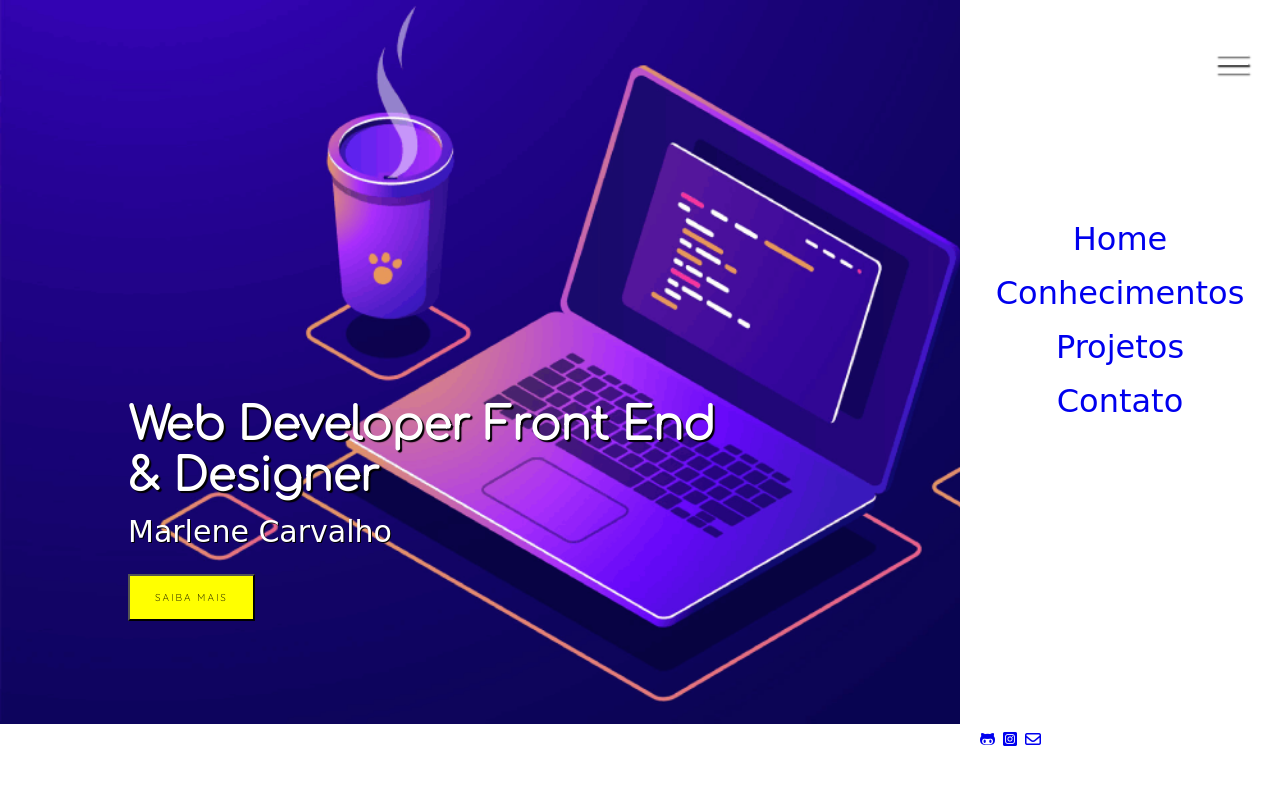
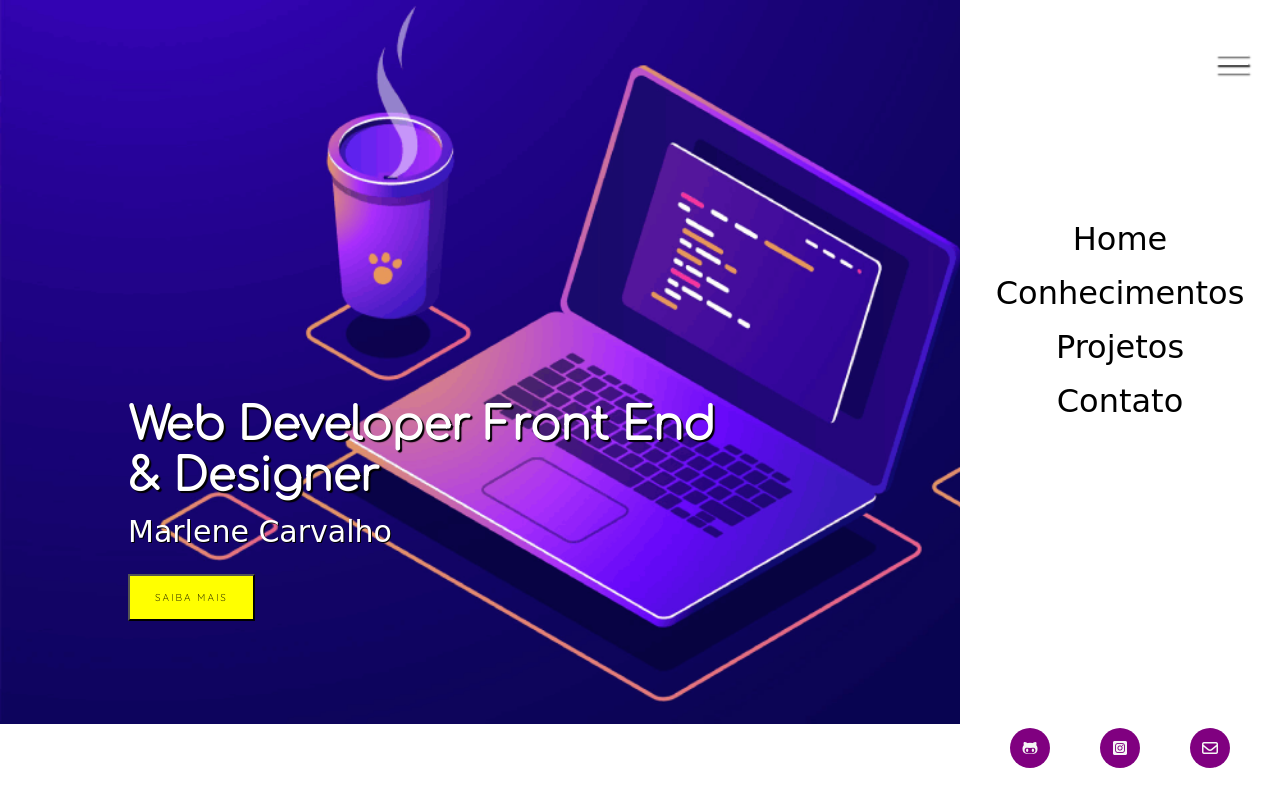
Before and after one commit to marlenecarvalho/Portf-lio, a plain HTML site: page index.html in a window 1280 px wide. Drawn offline with Linux system fonts and the light colour scheme; a web font is replaced by a local one.

Commit message:
menu atualizado simples

```diff
--- a/style.css
+++ b/style.css
@@ -67,14 +67,30 @@ header{
     transition: color 1s;
 
 }
+.menu-link{
+    color: black;
+}
 .menu-link:hover{
     color:purple;
 }
 .socialmedia{
     position: absolute;
     bottom: 2rem;
-    text-align:center;
-    padding:20px;
+    width: 100%;
+    display: flex;
+    justify-content: space-evenly;
+
+}
+.socialmedia i{
+    background-color: purple;
+    border-radius: 50%;
+    color: rgb(245, 245, 245);
+    height: 2.5rem;
+    width: 2.5rem;
+    font-size: 1rem;
+    align-items: center;
+    justify-content: center;
+    display: flex;
 
 }
 .img-wrapper{
```
